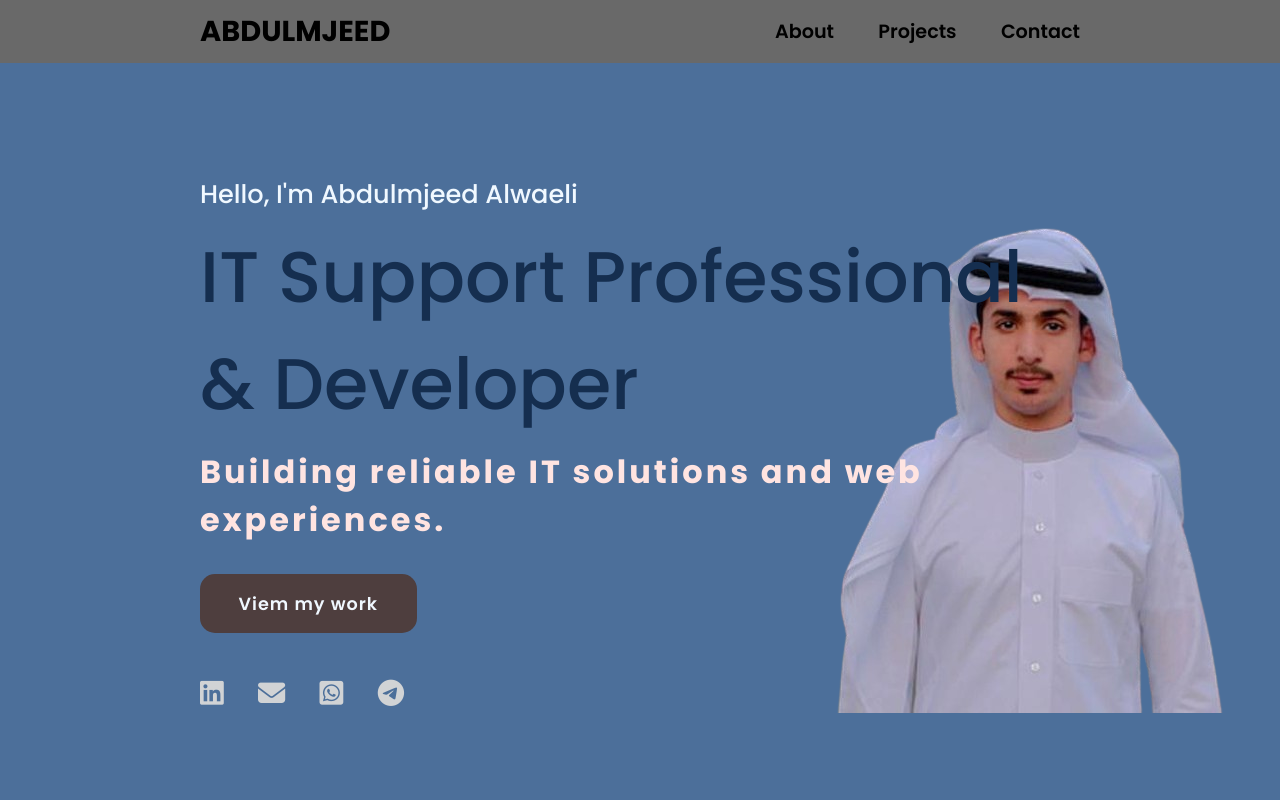
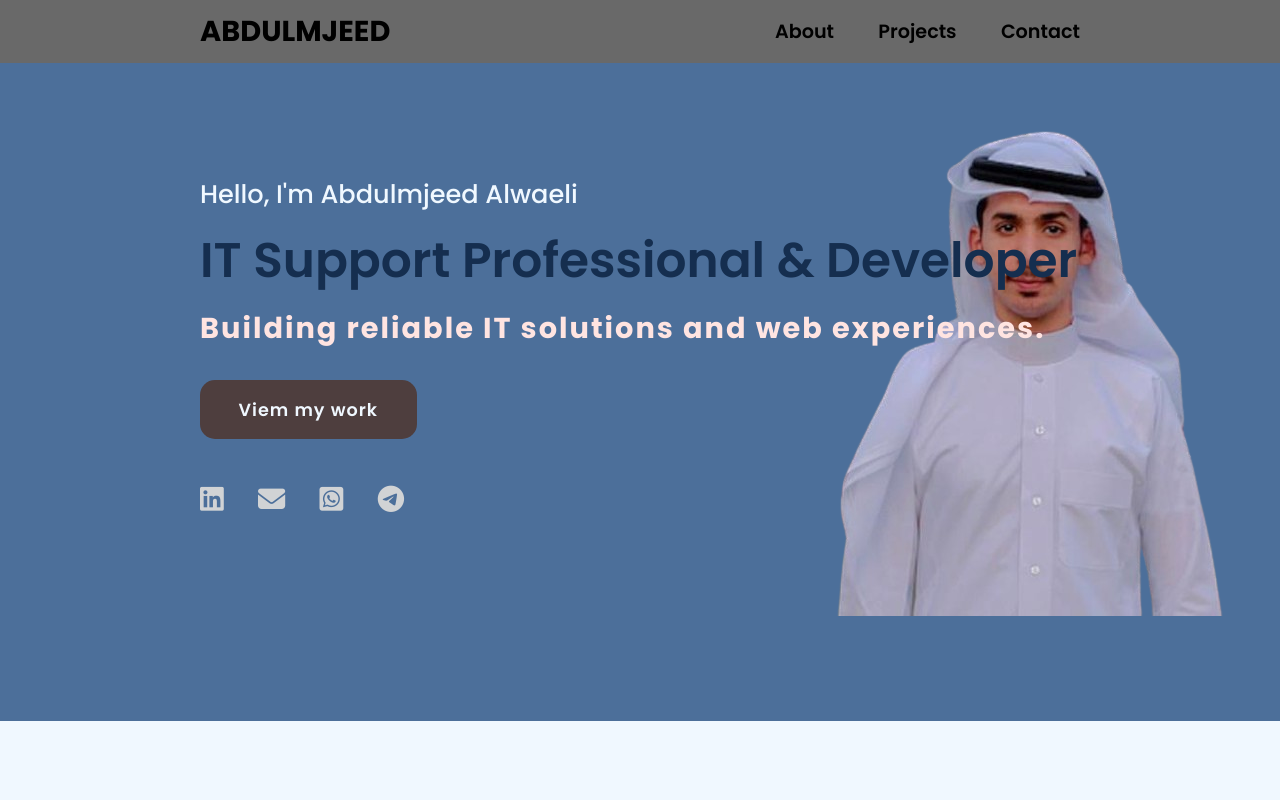
Before and after one commit to Abdulmjee/adbulmjed, a plain HTML site: page index.html in a window 1280 px wide. Shown: the top 800 px of the page. Drawn offline with Linux system fonts and the light colour scheme.

Commit message:
Update style.css

```diff
--- a/style.css
+++ b/style.css
@@ -67,15 +67,15 @@ section{
     display: inline-block;
     margin-top: 10px;
     color: #152e4f;
-    font-size: 2.8em;
-    font-weight: 500;
+    font-size: 1.9em; /* تم تصغير الحجم هنا ليناسب النص الطويل */
+    font-weight: 600;
 }
 
 .main h3{
     color: mistyrose;
-    font-size: 2em;
+    font-size: 1.8em;
     font-weight: 700;
-    letter-spacing: 3px;
+    letter-spacing: 2px;
     margin-top: 10px;
     margin-bottom: 30px;
 }
```
